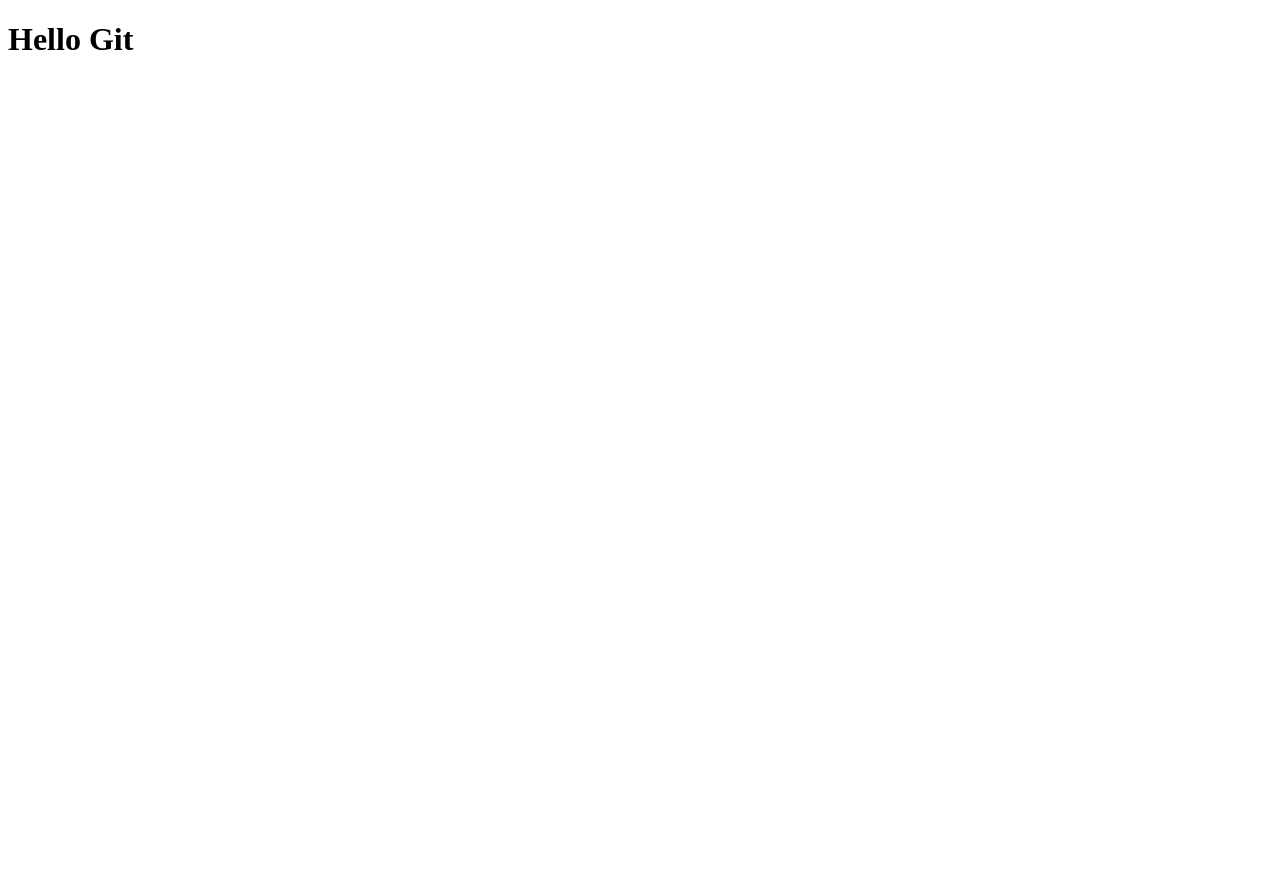
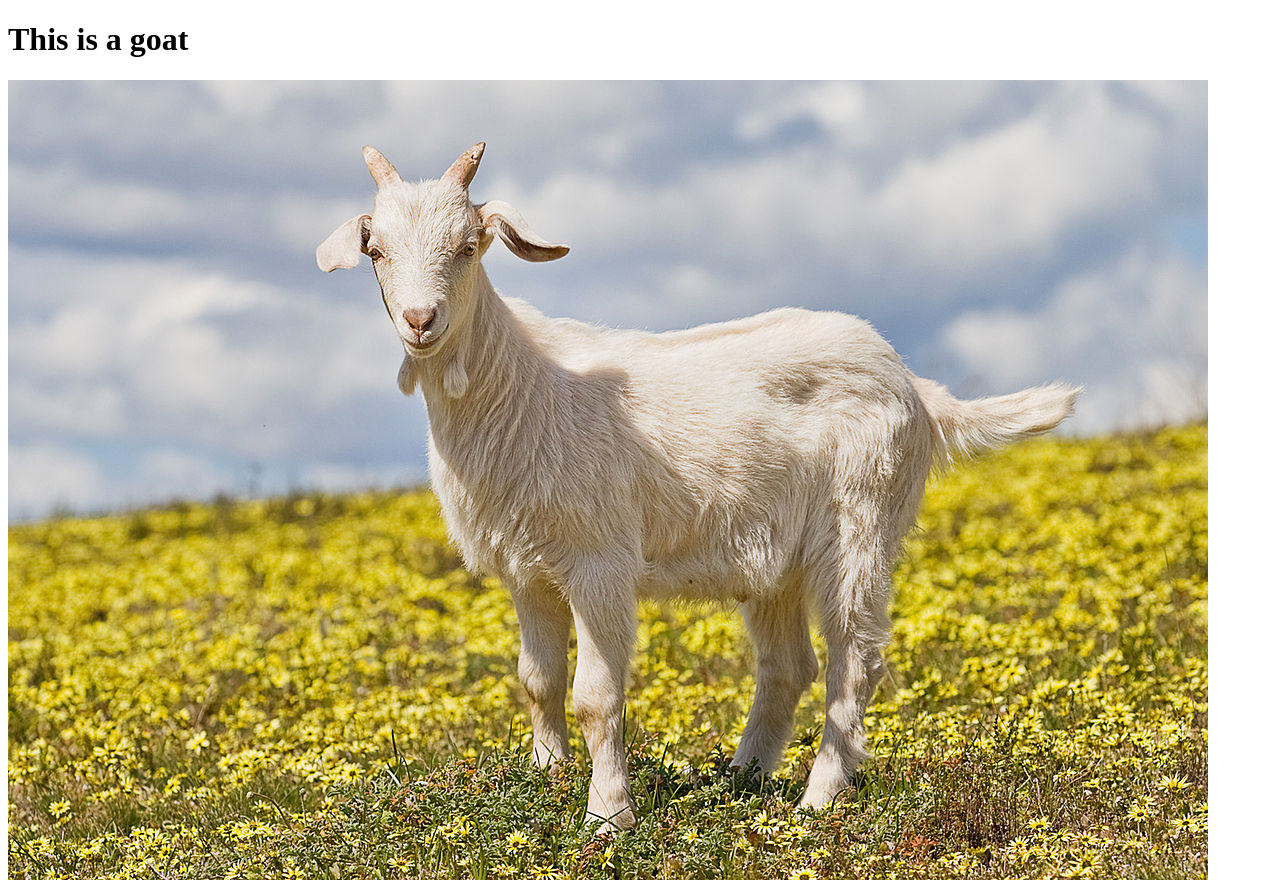
Before and after one commit to Morganeclerget/githubsandboxMC, a plain HTML site: page index.html in a window 1280 px wide. Before the commit the page ends 800 px from the top, so only its background shows below. Drawn offline with Linux system fonts and the light colour scheme.

Commit message:
Picture of a goat
We added a picture of goat

```diff
--- a/index.html
+++ b/index.html
@@ -6,6 +6,7 @@
   </head>
 
   <body>
-    <h1> Hello Git </h1>
+    <h1> This is a goat </h1>
+    <img src="images/goat.jpg" alt="a goat">
   </body>
 </html>
```
Also changed, not shown: images/goat.jpg (added).
